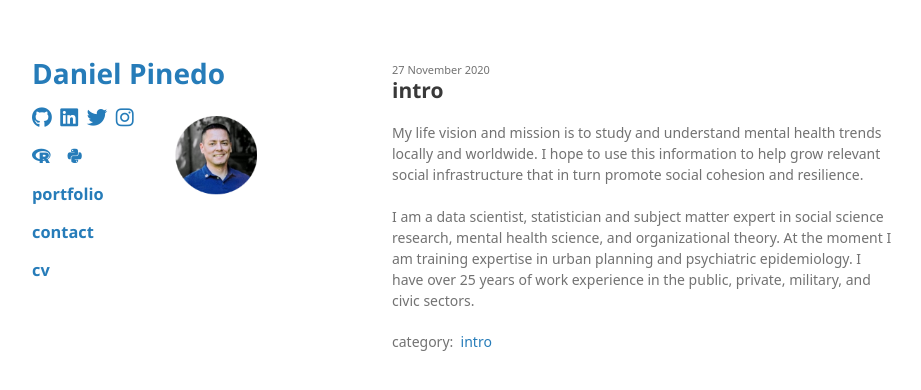
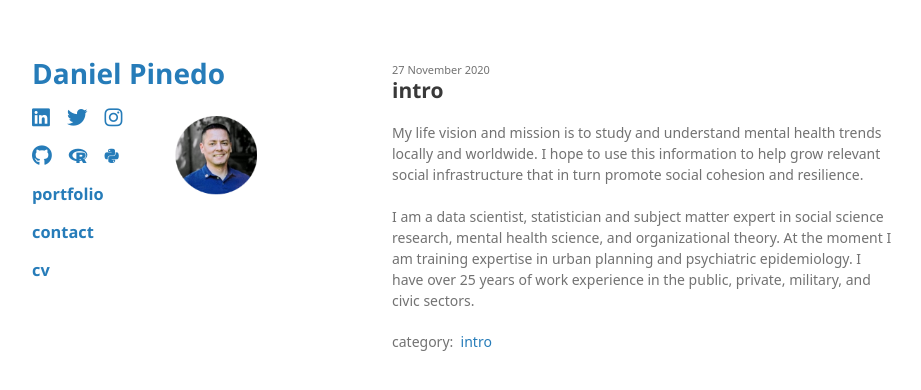
Before and after one commit to odenipinedo/odenipinedo.github.io, a Jekyll site: the page built from index.html, in a window 1280 px wide. Shown: the top 390 px of the page, without its empty margins (178-1099 px from the left). Built offline with Jekyll 4.4.1, drawn with Linux system fonts in a browser that asks for light colours; nearby versions of some CDN libraries; some web fonts are replaced; the repository's description, which GitHub fills in, is left out.

Commit message:
Update head.html

```diff
--- a/_includes/head.html
+++ b/_includes/head.html
@@ -4,14 +4,11 @@
 
     <div class="list-group">
       <h3>
-      <a href="https://github.com/odenipinedo" class="btn" target="_blank" rel="noopener noreferrer">
-        <i class="fab fa-github fa-lg"></i>&nbsp;
-      </a>
       <a href="https://www.linkedin.com/in/odenipinedo" class="btn" target="_blank" rel="noopener noreferrer">
-        <i class="fab fa-linkedin fa-lg"></i>&nbsp;
+        <i class="fab fa-linkedin fa-lg"></i>&nbsp; &nbsp;
       </a>
       <a href="https://www.twitter.com/odenipinedo" class="btn" target="_blank" rel="noopener noreferrer">
-        <i class="fab fa-twitter fa-lg"></i>&nbsp;
+        <i class="fab fa-twitter fa-lg"></i>&nbsp; &nbsp;
       </a>
       <a href="https://www.instagram.com/odenipinedo" class="btn" target="_blank" rel="noopener noreferrer">
         <i class="fab fa-instagram fa-lg"></i>
@@ -21,6 +18,9 @@
 
     <div class="list-group">
       <h3>
+      <a href="https://github.com/odenipinedo" class="btn" target="_blank" rel="noopener noreferrer">
+        <i class="fab fa-github fa-lg"></i>&nbsp; &nbsp;
+      </a>
       <a href="https://pinedo.org/R" class="btn">
         <i class="fab fa-r-project"></i>&nbsp; &nbsp;
       </a>
```
